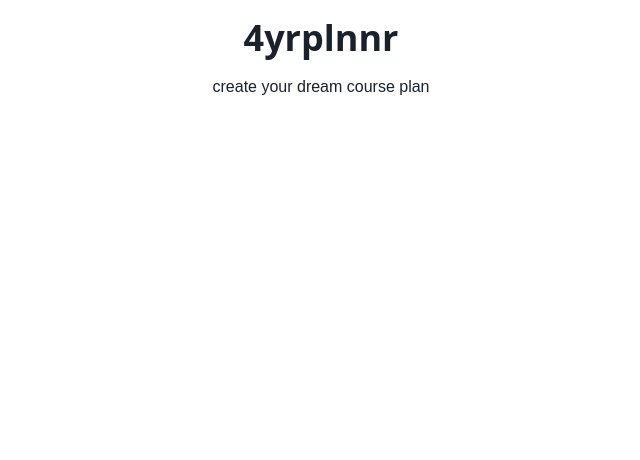
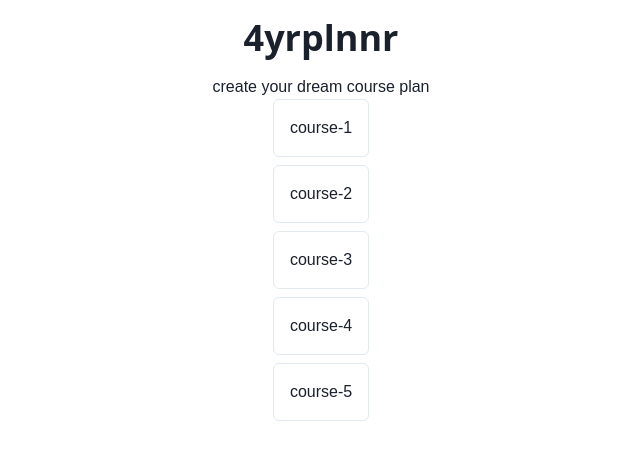
Before and after one commit to gayatri-3/4yrplnnr, a React (Create React App) app: page / in a window 1280 px wide. Shown: the top 460 px of the page, without its empty margins (319-959 px from the left). Built offline with nearby package versions, Linux system fonts and the light colour scheme.

Commit message:
list courses

```diff
--- a/src/pages/planner.js
+++ b/src/pages/planner.js
@@ -1,11 +1,26 @@
-import { Flex, Heading, Text } from "@chakra-ui/react";
+import { Box, Flex, Heading, Text } from "@chakra-ui/react";
 import React from "react";
+import { DragDropContext, Droppable, Draggable } from "react-beautiful-dnd";
+import { courses } from "../courses.js";
 
 export default function Planner() {
     return (
         <Flex direction="column" align="center" justify="center" p={4}>
             <Heading mb={4}>4yrplnnr</Heading>
             <Text>create your dream course plan</Text>
+
+            {/* list courses */}
+            {courses.map((course, index) => (
+                <Box
+                    mb={2}
+                    p={4}
+                    bg="white"
+                    borderWidth="1px"
+                    borderRadius="md"
+                >
+                    <Text>{course.id}</Text>
+                </Box>
+            ))}
         </Flex>
     );
 }
```
